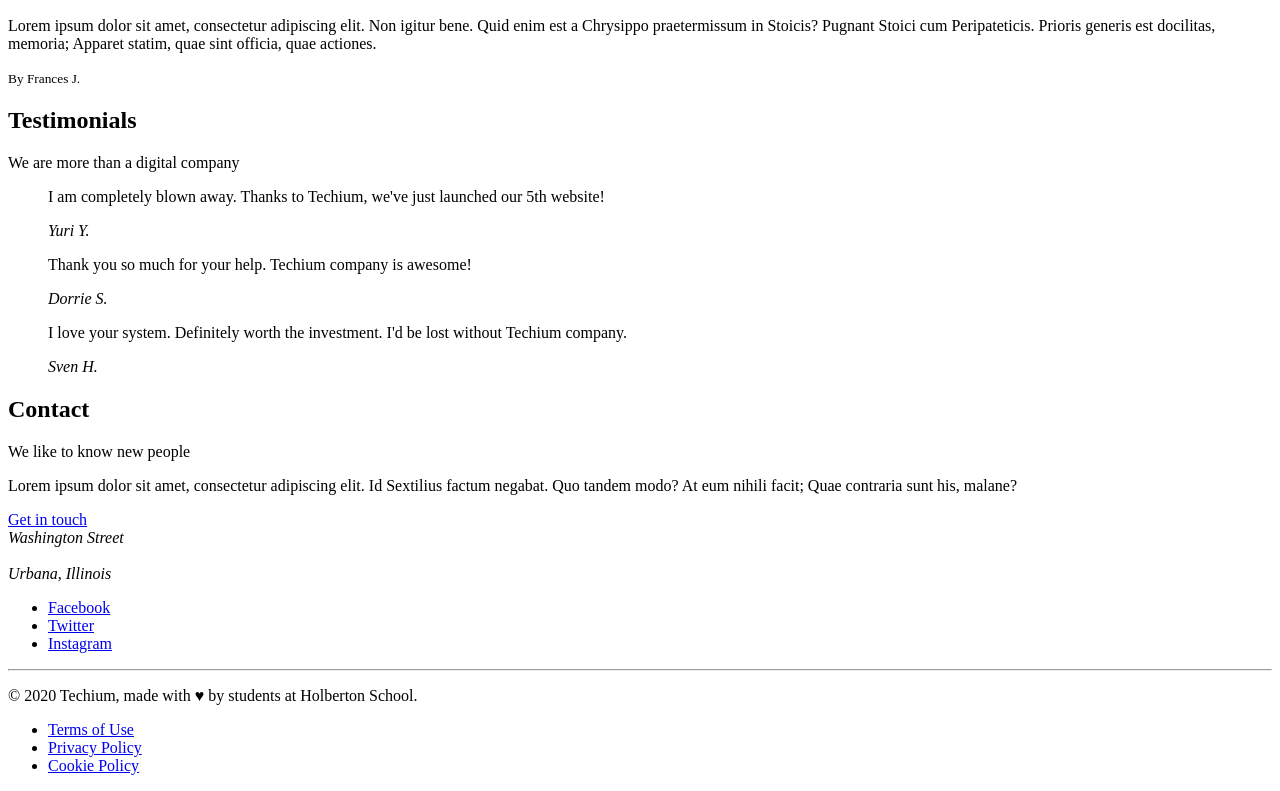
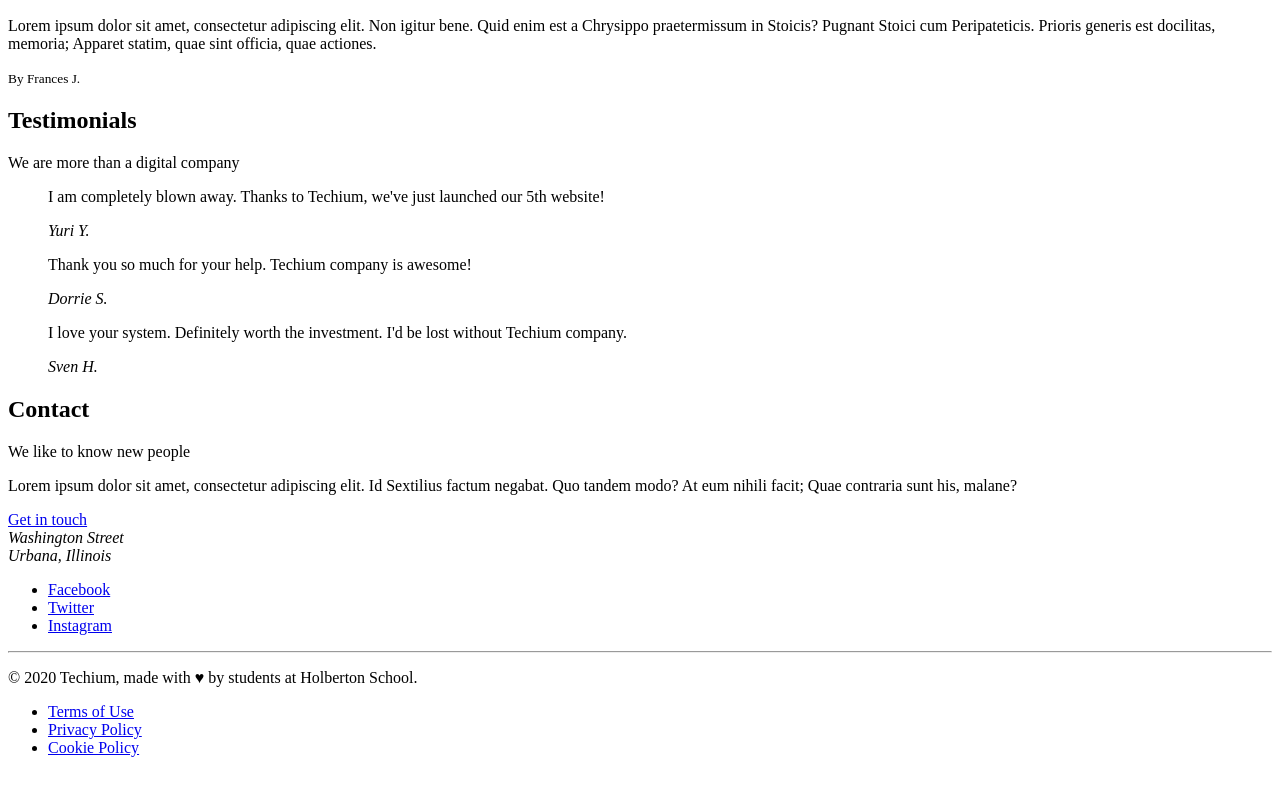
Before and after one commit to CodeSlayer123/holbertonschool-web_front_end, a plain HTML site: page 0x00-html_advanced/31-index.html in a window 1280 px wide. Shown: the part 1690-2481 px from the top of the page. Drawn offline with Linux system fonts and the light colour scheme.

Commit message:
one address

```diff
--- a/0x00-html_advanced/31-index.html
+++ b/0x00-html_advanced/31-index.html
@@ -197,9 +197,7 @@
 
     <!-- Footer -->
     <footer>
-        <address> Washington Street</address>
-        <br>
-        <address>Urbana, Illinois</address>
+        <address> Washington Street<br>Urbana, Illinois</address>
 
         <div>
             <ul>
```
